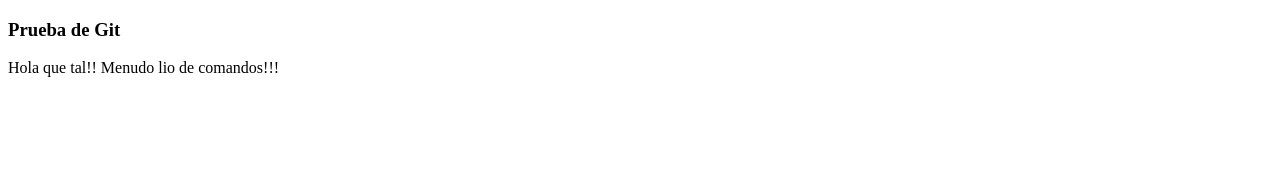
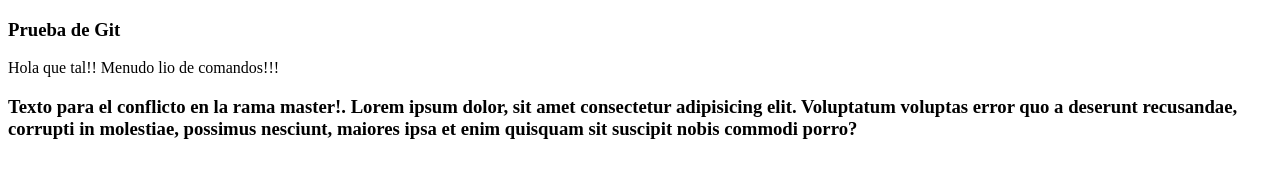
Before and after one commit to clauBenavente/pruebaGit, a plain HTML site: page index.html in a window 1280 px wide. Drawn offline with Linux system fonts and the light colour scheme.

Commit message:
comit conflicto master

```diff
--- a/index.html
+++ b/index.html
@@ -9,5 +9,8 @@
 <body>
     <h3>Prueba de Git</h3>
     <p>Hola que tal!! Menudo lio de comandos!!!</p>
+    <h3>Texto para el conflicto en la rama master!. Lorem ipsum dolor,
+        sit amet consectetur adipisicing elit. Voluptatum voluptas error quo a deserunt recusandae,
+        corrupti in molestiae, possimus nesciunt, maiores ipsa et enim quisquam sit suscipit nobis commodi porro?</h3>
 </body>
 </html>
```
